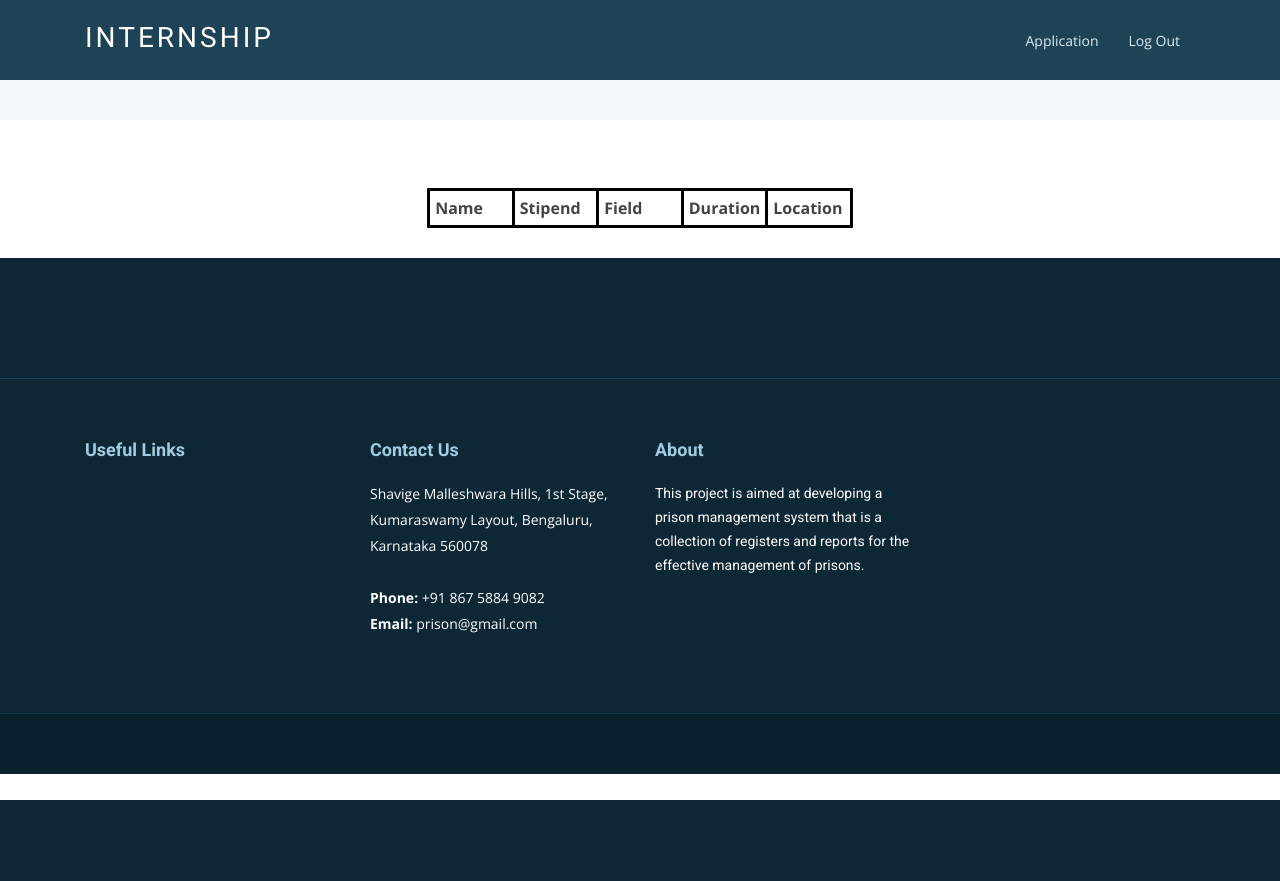
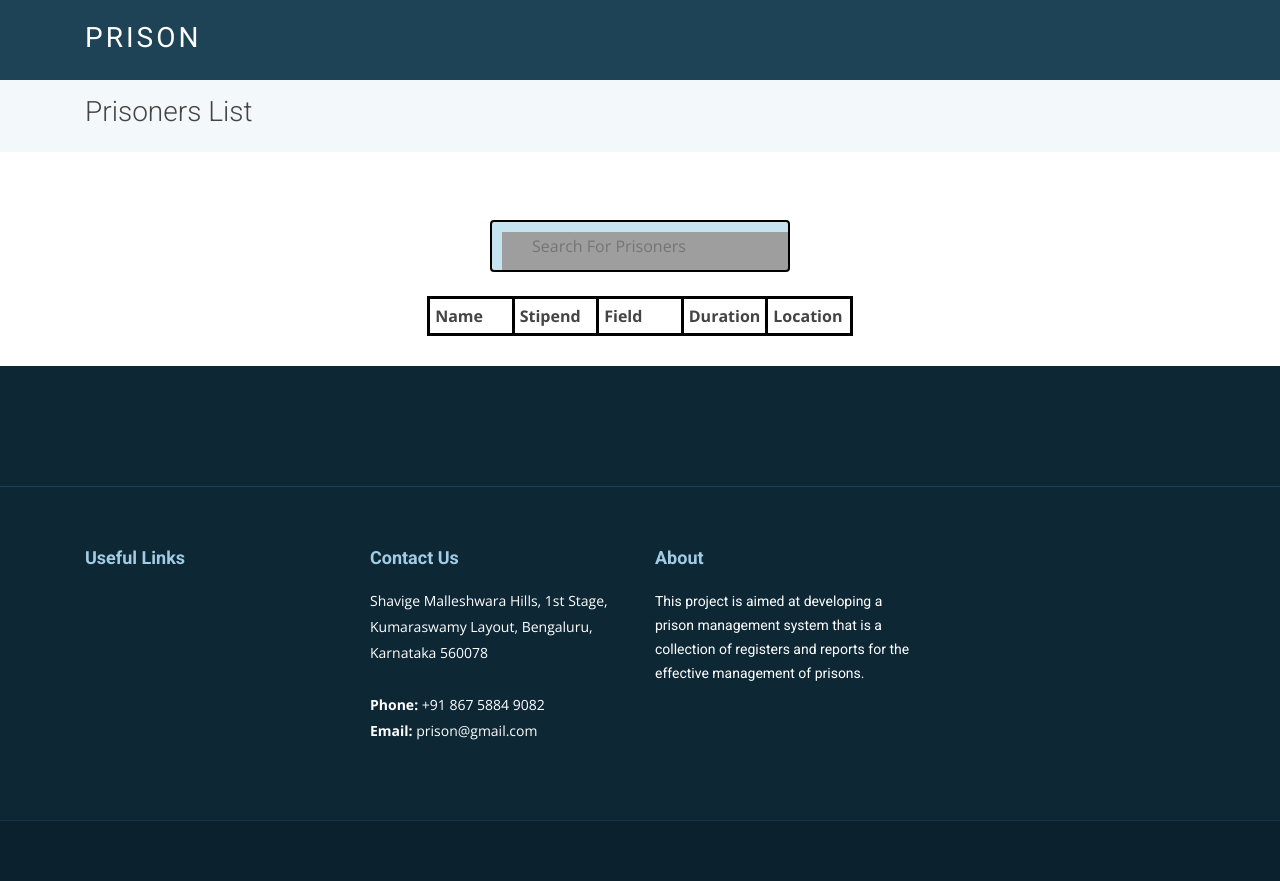
Before and after one commit to mahimaaapatel/ET-Project-Internship, a Django app: template app/templates/home.html in a window 1280 px wide. Before the commit the page ends 800 px from the top, so only its background shows below. Run offline with Django 3.2, Linux system fonts and the light colour scheme; the template is opened without the code that fills it, so the values that code supplies are empty; some libraries are stand-ins or nearby versions; grey boxes are pictures that could not be loaded.

Commit message:
Revert "Day 4"
This reverts commit 68fe8b9682d44206e092ed80a0fc7e8c1ee904e8.

```diff
--- a/app/models.py
+++ b/app/models.py
@@ -18,7 +18,7 @@ class Company(models.Model):
 
 class Application(models.Model):
     company = models.ForeignKey('Company', on_delete=models.CASCADE, verbose_name='Company')
-    user = models.ForeignKey('CustomUser', on_delete=models.CASCADE, verbose_name='User', null=True, blank=True)
+    user = models.ForeignKey('CustomUser', on_delete=models.CASCADE, verbose_name='User')
     q1 = models.TextField(verbose_name='Question 1')
     q2 = models.TextField(verbose_name='Question 2')
     q3 = models.TextField(verbose_name='Question 3')
--- a/app/templates/application.html
+++ b/app/templates/application.html
@@ -81,10 +81,6 @@
       </div>
 
       <nav class="nav-menu float-right d-none d-lg-block">
-        <ul>
-          <li><a href="{% url 'application' %}">Application</a></li>
-          <li><a href="{% url 'logout' %}">Log Out</a></li>
-        </ul>
       </nav><!-- .nav-menu -->
 
     </div>
@@ -114,7 +110,7 @@
               <form action="/application/" method="post" role="form">
                 {% csrf_token %}
                 <div class="form-group">
-                    <input type="text" class="form-control" name="cname"  id="cname" placeholder="Company Name" required />
+                    <input type="text" class="form-control" name="name"  id="vname" placeholder="Company Name" required />
                   </div>
                   <div class="form-group">
                     <textarea class="form-control" name="q1" rows="10" cols="50" placeholder="Question 1"></textarea>
--- a/app/templates/home.html
+++ b/app/templates/home.html
@@ -12,7 +12,7 @@
   <meta charset="utf-8">
   <meta content="width=device-width, initial-scale=1.0" name="viewport">
 
-  <title>Internship</title>
+  <title>Prison Management</title>
   <meta content="" name="descriptison">
   <meta content="" name="keywords">
 
@@ -76,16 +76,12 @@
     <div class="container">
 
       <div class="logo float-left">
-        <h1 class="text-light"><a href=""><span>INTERNSHIP</span></a></h1>
+        <h1 class="text-light"><a href=""><span>PRISON</span></a></h1>
         <!-- Uncomment below if you prefer to use an image logo -->
         <!-- <a href="index.html"><img src="assets/img/logo.png" alt="" class="img-fluid"></a>-->
       </div>
 
       <nav class="nav-menu float-right d-none d-lg-block">
-        <ul>
-          <li><a href="{% url 'application' %}">Application</a></li>
-          <li><a href="{% url 'logout' %}">Log Out</a></li>
-        </ul>
       </nav><!-- .nav-menu -->
 
     </div>
@@ -98,7 +94,7 @@
         <div class="container">
 
           <div class="d-flex justify-content-between align-items-center">
-            <h2></h2>
+            <h2>Prisoners List</h2>
             </ol>
           </div>
 
@@ -111,6 +107,9 @@
         <div class="container">
 
           <div style="justify-content: center; text-align: center;">
+
+            <input type="text" class="search" id="myInput" onkeyup="myFunction()" placeholder="Search For Prisoners" title="Type in a name">
+            <br><br>
 
             <div >
             <table id="myTable" style="border:3px solid black;margin-left:auto;margin-right:auto;">
```
Also changed, not shown: app/templates/signin.html (+10 -0 lines), app/views.py (+0 -16 lines).
